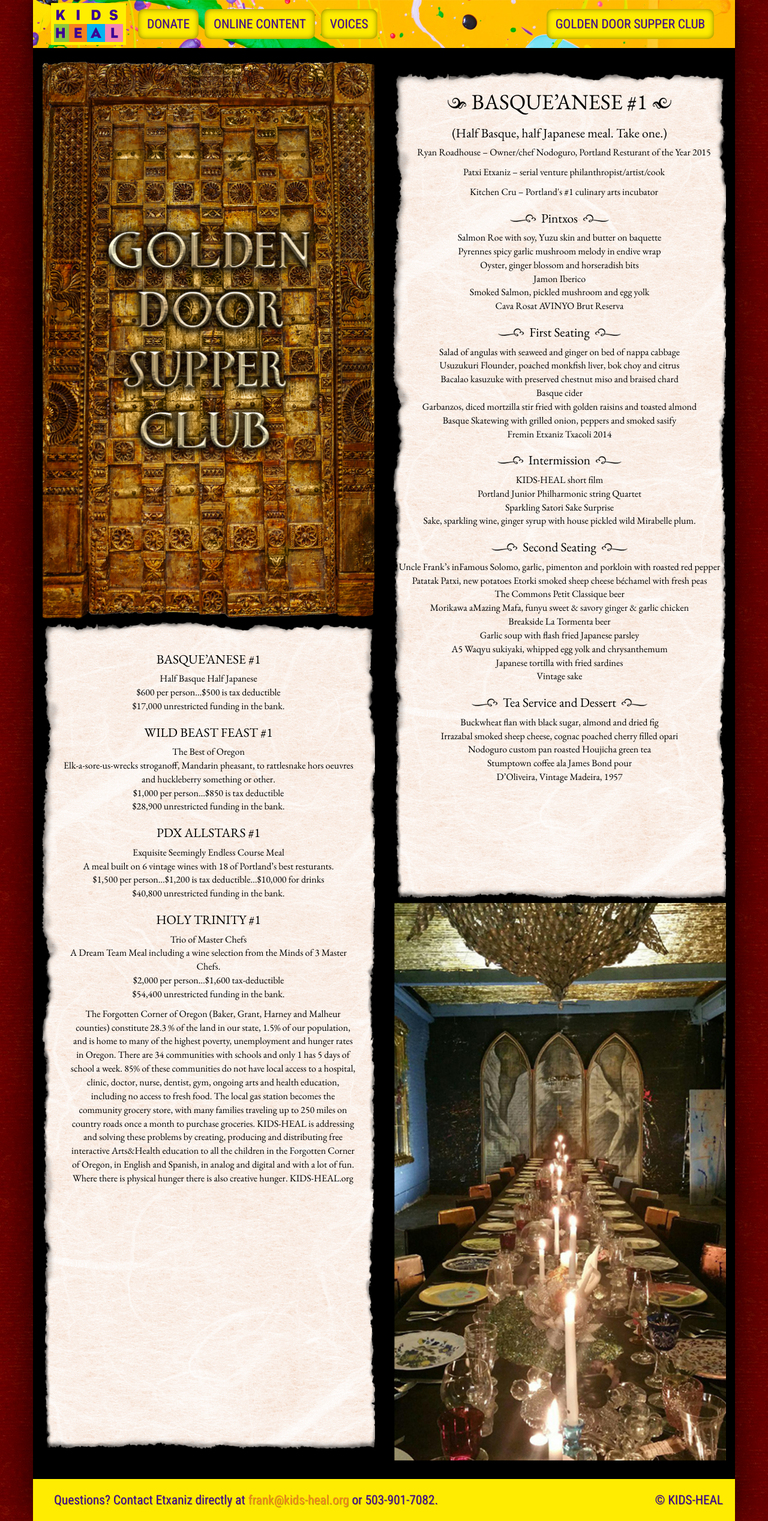
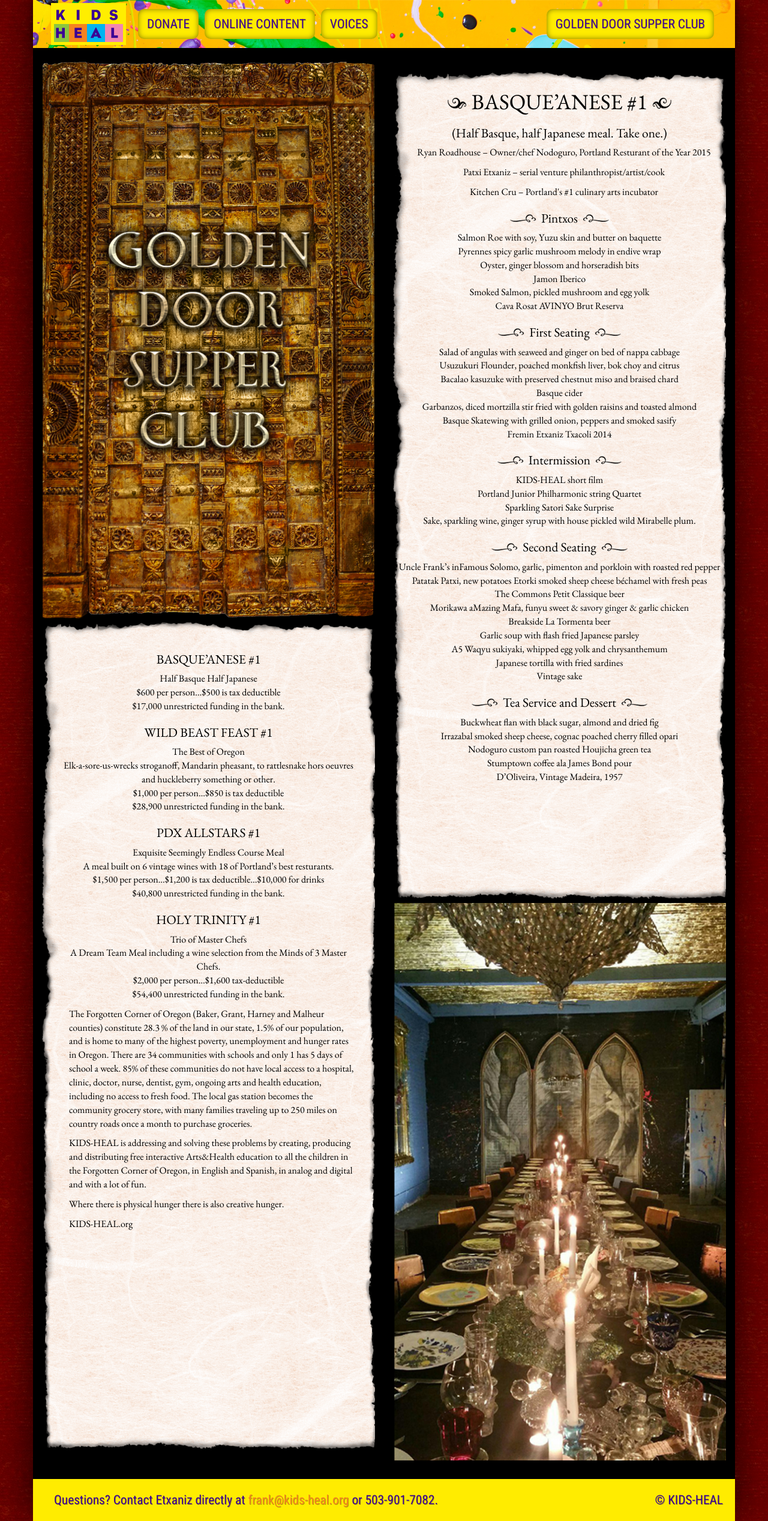
Before and after one commit to itsmerobb/KIDS-HEAL.github.io, a Jekyll site: the page built from supper-club.html, in a window 1280 px wide. Shown: the whole page at 60% size. Built offline with Jekyll 4.4.1, drawn with Linux system fonts in a browser that asks for light colours; some web fonts are replaced.

Commit message:
Fix supper club series note.

```diff
--- a/_data/supper-club/series.yaml
+++ b/_data/supper-club/series.yaml
@@ -32,6 +32,7 @@
   The Forgotten Corner of Oregon (Baker, Grant, Harney and Malheur counties) constitute 28.3 % of the land in our state, 1.5% of our population, and is home to many of the highest poverty, unemployment and hunger rates in Oregon. There are 34 communities with schools and only 1 has 5 days of school a week.  85% of these communities do not have local access to a hospital, clinic, doctor, nurse, dentist, gym, ongoing arts and health education, including no access to fresh food.  The local gas station becomes the community grocery store, with many families traveling up to 250 miles on country roads once a month to purchase groceries.
 
   KIDS-HEAL is addressing and solving these problems by creating, producing and distributing  free interactive Arts&Health education to all the children in the Forgotten Corner of Oregon, in English and Spanish, in analog and digital and with a lot of fun.
+
   Where there is physical hunger there is also creative hunger.
 
   KIDS-HEAL.org
--- a/css/supper-club.scss
+++ b/css/supper-club.scss
@@ -82,6 +82,11 @@
     padding: 0;
   }
 
+  .note {
+      p{
+          text-align: left;
+      }
+  }
 }
 
 .seatings {
--- a/supper-club.html
+++ b/supper-club.html
@@ -22,7 +22,7 @@
           {% endfor %}
         </ul>
         {% endfor %}
-        <p>{{ series.note }}</p>
+        <div class="note">{{ series.note | markdownify }}</div>
       </div>
     </div>
     <div class="col-md-6 supper-club-col">
```
